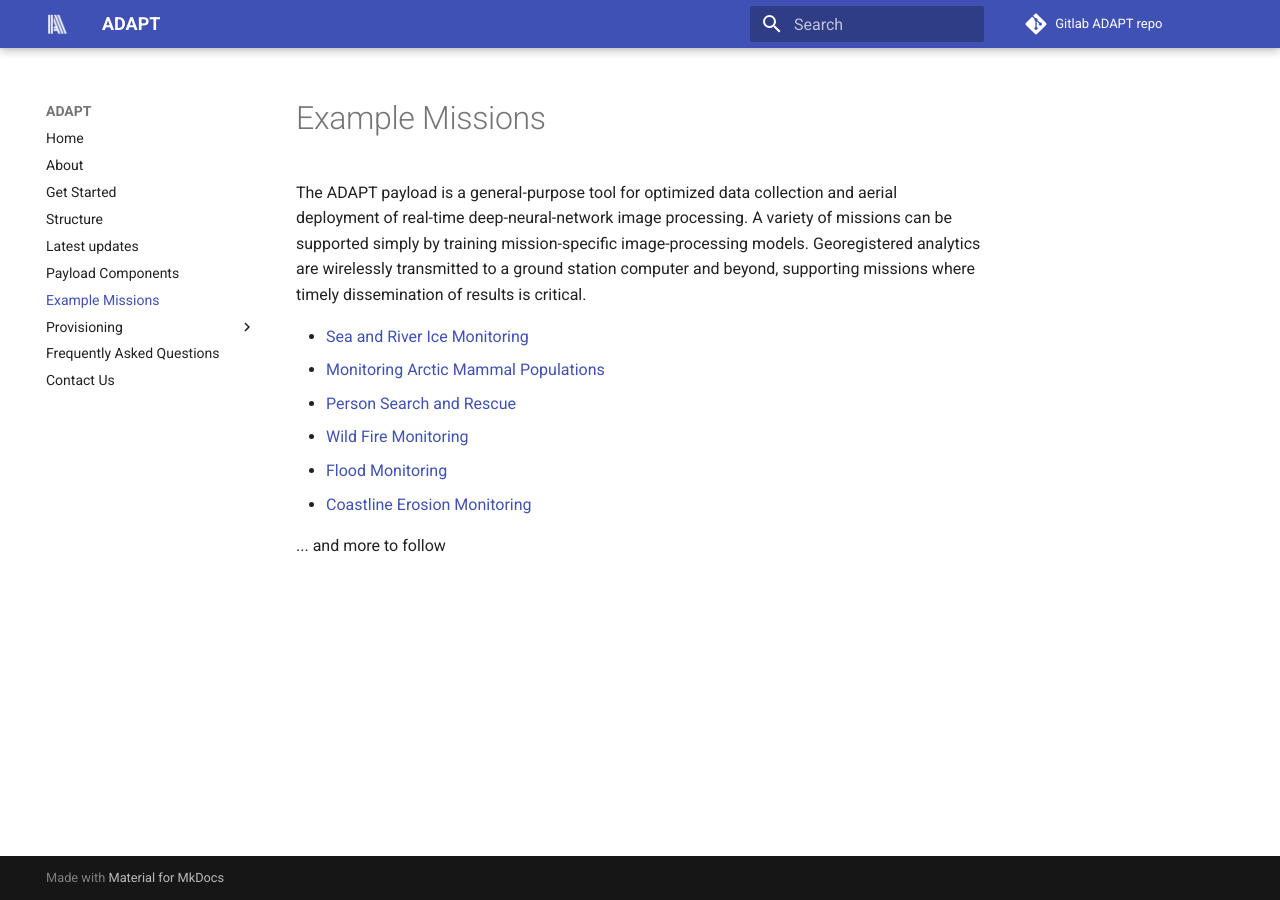
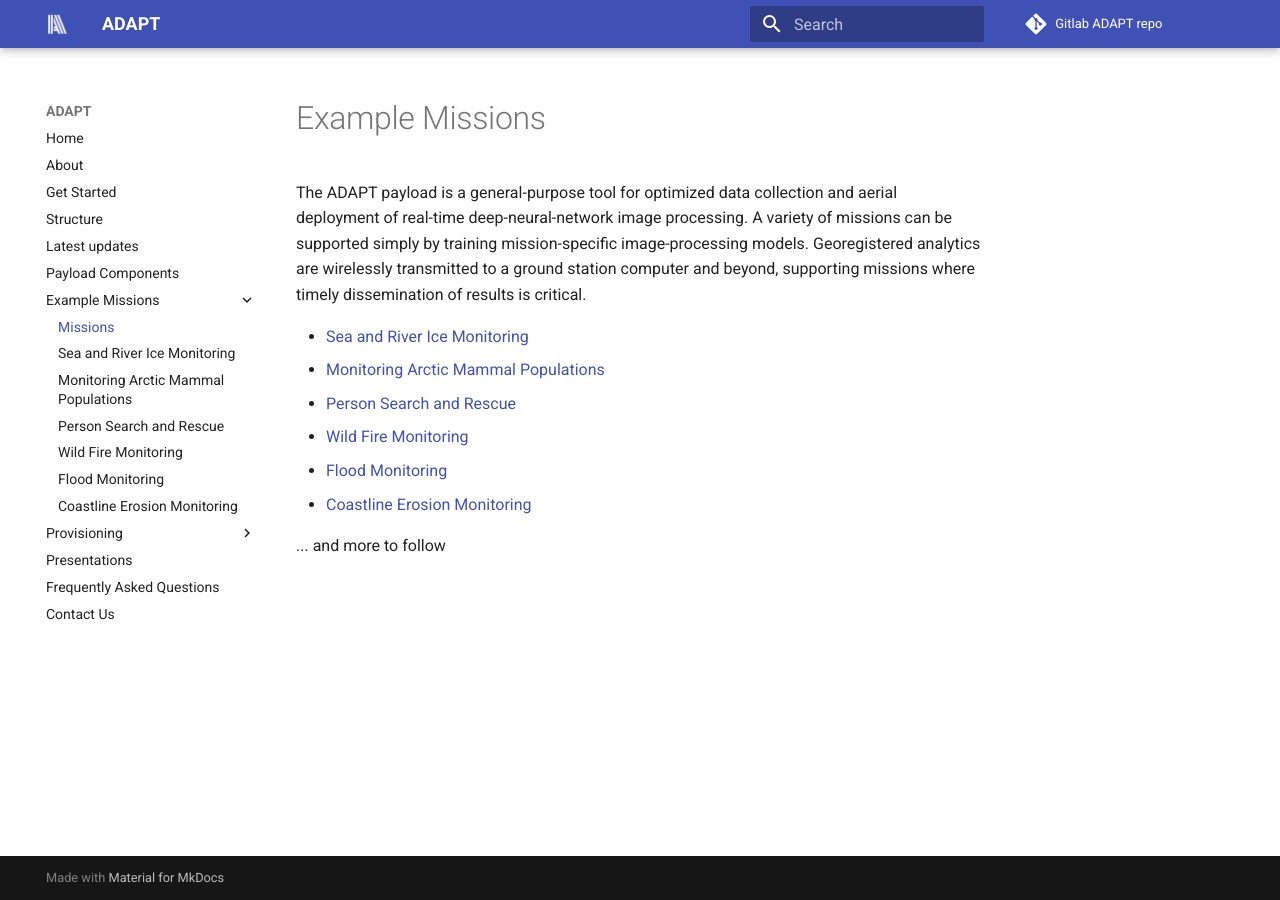
Before and after one commit to Kitware/adapt, an MkDocs documentation site: the page built from docs/missions.md, in a window 1280 px wide. Built offline with MkDocs 1.6.1 and Material for MkDocs 9.7.7, drawn with Linux system fonts in a browser that asks for light colours.

Commit message:
added flood monitoring, added presentations, added segmentation gif

```diff
--- a/docs/missions.md
+++ b/docs/missions.md
@@ -7,7 +7,7 @@ The ADAPT payload is a general-purpose tool for optimized data collection and ae
 * [Monitoring Arctic Mammal Populations](ice_seal.md)
 * [Person Search and Rescue](search_and_rescue.md)
 * [Wild Fire Monitoring](fire_monitoring.md)
-* [Flood Monitoring](fire_monitoring.md)
+* [Flood Monitoring](flood_monitoring.md)
 * [Coastline Erosion Monitoring](coastline_monitoring.md)
 
 ... and more to follow
--- a/mkdocs.yml
+++ b/mkdocs.yml
@@ -22,7 +22,14 @@ nav:
     - Structure: structure.md
     - Latest updates: blog.md
     - Payload Components : parts.md
-    - Example Missions: missions.md
+    - Example Missions:
+        - Missions: missions.md
+        - Sea and River Ice Monitoring: ice_monitor.md
+        - Monitoring Arctic Mammal Populations: ice_seal.md
+        - Person Search and Rescue: search_and_rescue.md
+        - Wild Fire Monitoring: fire_monitoring.md
+        - Flood Monitoring: flood_monitoring.md
+        - Coastline Erosion Monitoring: coastline_monitoring.md
     - Provisioning:
         - Overview: provisioning.md
         - ADAPT software stack: prov1.md
@@ -30,6 +37,7 @@ nav:
         - Configure time server: prov3.md
         - PTP server: prov4.md
         - Automatic startup: prov5.md
+    - Presentations: presentations.md
     - Frequently Asked Questions: faq.md
     - Contact Us: contact.md
 
```
Also changed, not shown: docs/flood_monitoring.md (added, +5 -0 lines), docs/ice_monitor.md (+2 -0 lines), docs/index.md (+4 -0 lines), docs/presentations.md (added, +5 -0 lines), 1 other file.
